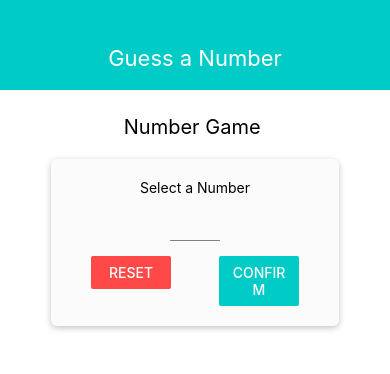
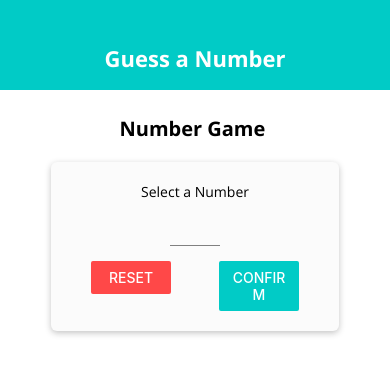
Before and after one commit to tragicmj/number-guess, a React Native app: screen / in a window 390 px wide. Shown: the top 374 px of the page. Built offline with nearby package versions, Linux system fonts and the light colour scheme.

Commit message:
Fonts Added using component and constants

```diff
--- a/App.js
+++ b/App.js
@@ -9,7 +9,7 @@ import GameScreen from "./screens/GameScreen";
 import GameOverScreen from "./screens/GameOverScreen";
 
 const fetchFonts = () => {
-  Font.loadAsync({
+  return Font.loadAsync({
     "open-sans": require("./assets/fonts/OpenSans-Regular.ttf"),
     "open-sans-bold": require("./assets/fonts/OpenSans-Bold.ttf")
   });
--- /dev/null
+++ b/components/BodyText.js
@@ -0,0 +1,12 @@
+import React from "react";
+import { Text, StyleSheet } from "react-native";
+
+const BodyText = props => <Text style={styles.body}>{props.children}</Text>;
+
+const styles = StyleSheet.create({
+  body: {
+    fontFamily: "open-sans"
+  }
+});
+
+export default BodyText;
--- a/components/Header.js
+++ b/components/Header.js
@@ -22,7 +22,8 @@ const styles = StyleSheet.create({
   },
   headerTitle: {
     color: "#ffffff",
-    fontSize: 22
+    fontSize: 22,
+    fontFamily: "open-sans-bold"
   }
 });
 
--- /dev/null
+++ b/components/TitleText.js
@@ -0,0 +1,15 @@
+import React from "react";
+import { Text, StyleSheet } from "react-native";
+
+const TitleText = props => (
+  <Text style={{ ...styles.title, ...props.style }}>{props.children}</Text>
+);
+
+const styles = StyleSheet.create({
+  title: {
+    fontFamily: "open-sans-bold",
+    fontSize: 20
+  }
+});
+
+export default TitleText;
--- /dev/null
+++ b/constants/defaultStyle.js
@@ -0,0 +1,6 @@
+import { StyleSheet } from "react-native";
+export default StyleSheet.create({
+  bodyText: {
+    fontFamily: "open-sans"
+  }
+});
--- a/package.json
+++ b/package.json
@@ -8,7 +8,8 @@
     "eject": "expo eject"
   },
   "dependencies": {
-    "expo": "^33.0.0",
+    "expo": "^33.0.7",
+    "expo-font": "~5.0.1",
     "react": "16.8.3",
     "react-dom": "^16.8.6",
     "react-native": "https://github.com/expo/react-native/archive/sdk-33.0.0.tar.gz",
--- a/screens/GameOverScreen.js
+++ b/screens/GameOverScreen.js
@@ -1,12 +1,15 @@
 import React from "react";
-import { View, Text, StyleSheet, Button } from "react-native";
+import { View, Text, StyleSheet, Button, Image } from "react-native";
+import BodyText from "../components/BodyText";
+import TitleText from "../components/TitleText";
 
 const GameOverScreen = props => {
   return (
     <View style={styles.screen}>
-      <Text>Bingo! Number Found</Text>
-      <Text>Number of rounds: {props.roundsNumber}</Text>
-      <Text>Your Number is: {props.userNumber}</Text>
+      <TitleText>Bingo! Number Found</TitleText>
+      {/* <Image source={} /> */}
+      <BodyText>Number of rounds: {props.roundsNumber}</BodyText>
+      <BodyText>Your Number is: {props.userNumber}</BodyText>
       <Button title="NEW GAME" onPress={props.onRestart} />
     </View>
   );
--- a/screens/GameScreen.js
+++ b/screens/GameScreen.js
@@ -4,6 +4,7 @@ import { View, StyleSheet, Text, Button, Alert } from "react-native";
 import NumberContainer from "../components/NumberContainer";
 import Card from "../components/Card";
 import Colors from "../constants/colors";
+import DefaultStyles from "../constants/defaultStyle";
 
 const generateRandomBetween = (min, max, exclude) => {
   min = Math.ceil(min);
@@ -61,7 +62,9 @@ const GameScreen = props => {
   };
   return (
     <View style={styles.screen}>
-      <Text style={styles.heading}>Opponent's Guess</Text>
+      <Text style={(styles.heading, DefaultStyles.bodyText)}>
+        Opponent's Guess
+      </Text>
       <NumberContainer>{currentGuess}</NumberContainer>
       <Card style={styles.buttonContainer}>
         <Button
--- a/screens/StartGameScreen.js
+++ b/screens/StartGameScreen.js
@@ -12,8 +12,9 @@ import {
 import Card from "../components/Card";
 import Input from "../components/Input";
 import NumberContainer from "../components/NumberContainer";
-
+import BodyText from "../components/BodyText";
 import Colors from "../constants/colors";
+import TitleText from "../components/TitleText";
 
 const StartGameScreen = props => {
   const [enteredValue, setEnteredValue] = useState("");
@@ -71,9 +72,9 @@ const StartGameScreen = props => {
       }}
     >
       <View style={styles.screen}>
-        <Text style={styles.heading}>Number Game </Text>
+        <TitleText style={styles.heading}>Number Game </TitleText>
         <Card style={styles.inputContainer}>
-          <Text>Select a Number</Text>
+          <BodyText>Select a Number</BodyText>
           <Input
             blurOnSubmit
             autoCapitalize="none"
```
Also changed, not shown: assets/sucess.png (added), 1 other file (tests, documents, lock files or other folders).
